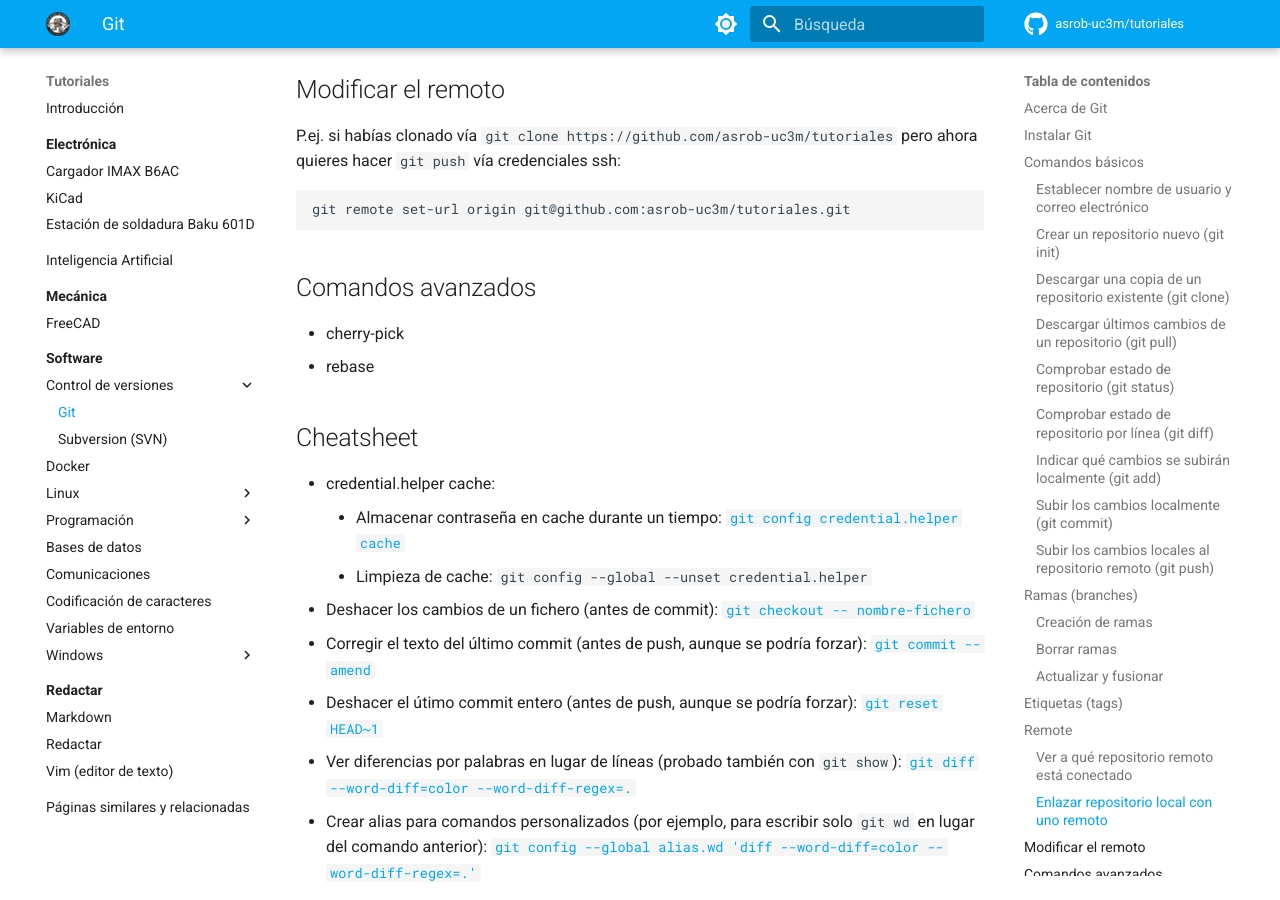
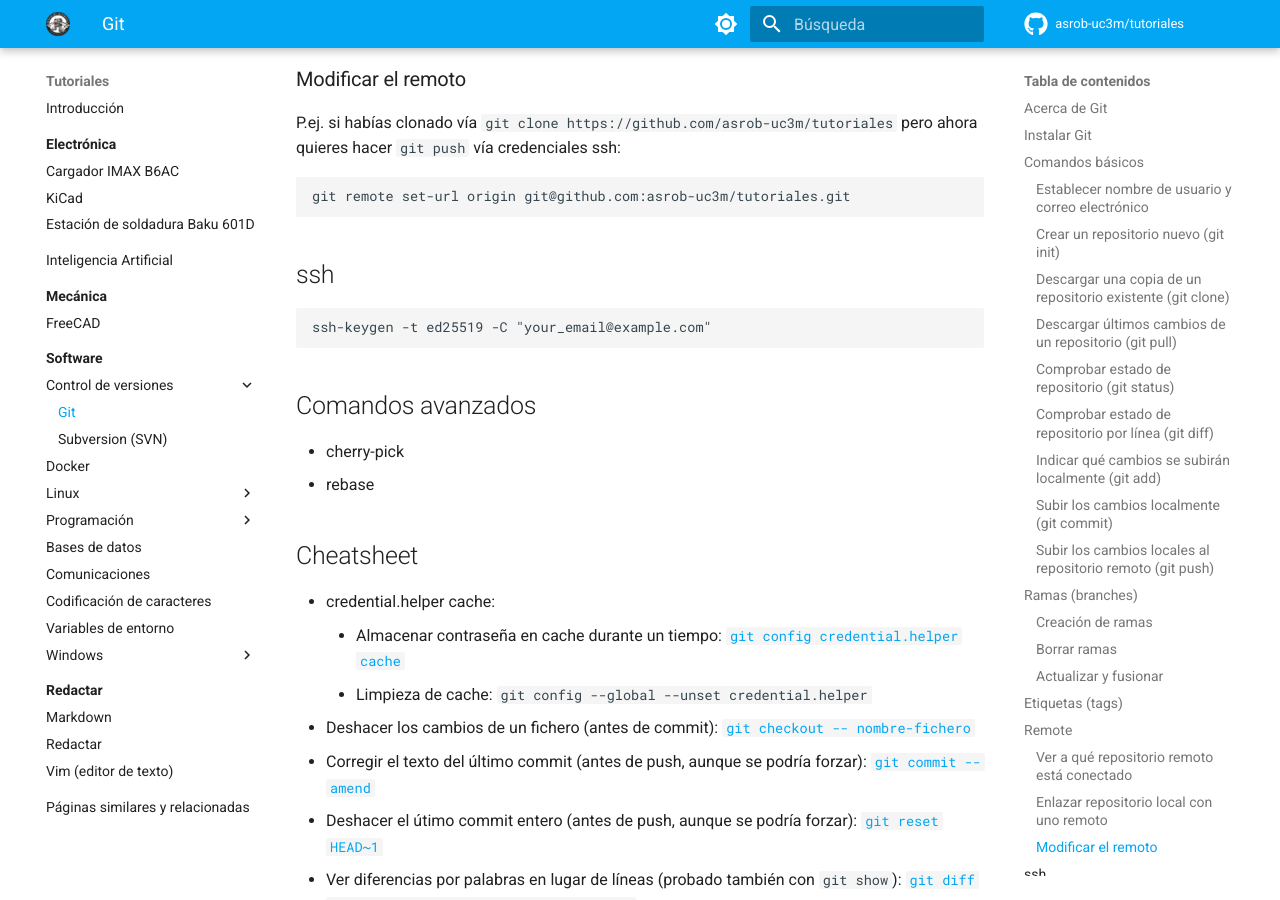
Before and after one commit to asrob-uc3m/tutoriales, an MkDocs documentation site: the page built from docs/software/version-control/git.md, in a window 1280 px wide and 900 px high, scrolled down 5210 px. Built offline with MkDocs 1.6.1 and Material for MkDocs 9.7.7, drawn with Linux system fonts in a browser that asks for light colours; comment, search, counter and statistics services are not loaded.

Commit message:
fix levels, add ssh

````diff
--- a/docs/software/version-control/git.md
+++ b/docs/software/version-control/git.md
@@ -216,12 +216,18 @@ git remote add origin <server>
 
 Ahora podrás subir tus cambios al repositorio remoto seleccionado.
 
-## Modificar el remoto
+### Modificar el remoto
 
 P.ej. si habías clonado vía `git clone https://github.com/asrob-uc3m/tutoriales` pero ahora quieres hacer `git push` vía credenciales ssh:
 
 ```bash
 git remote set-url origin git@github.com:asrob-uc3m/tutoriales.git
+```
+
+## ssh
+
+```
+ssh-keygen -t ed25519 -C "your_email@example.com"
 ```
 
 ## Comandos avanzados
````
